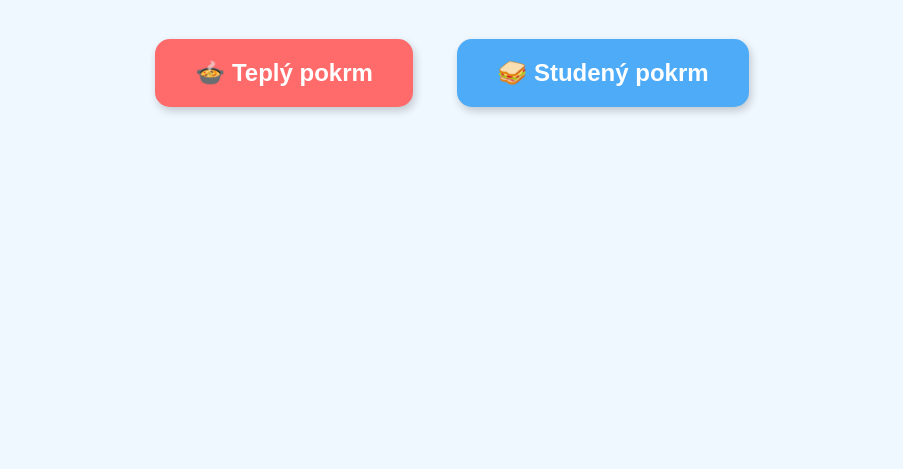
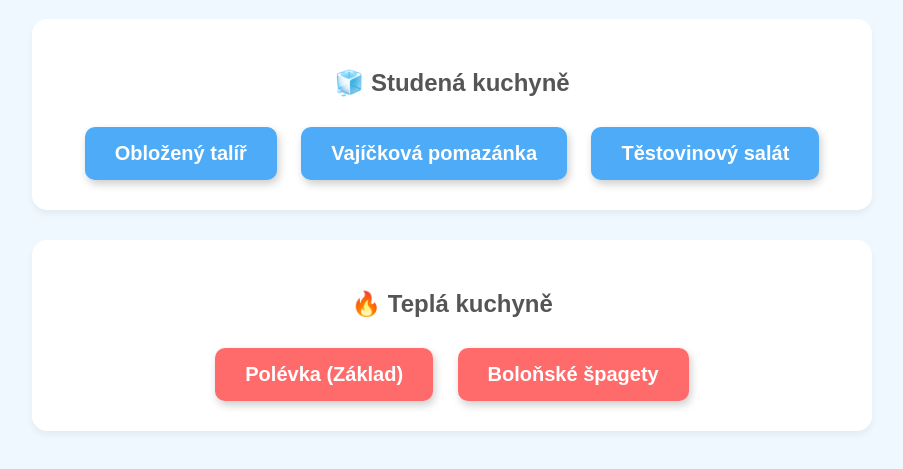
Before and after one commit to Cvaly676/mamkaskola2, a plain HTML site: page index.html in a window 1280 px wide. Shown: the part 81-550 px from the top of the page, without its empty margins (188-1091 px from the left). Drawn offline with Linux system fonts and the light colour scheme.

Commit message:
Update index.html

```diff
--- a/index.html
+++ b/index.html
@@ -13,23 +13,37 @@
             padding: 20px;
         }
         h1 { color: #333; font-size: 32px; }
+        h2 { color: #555; margin-top: 30px; }
 
         /* Navigace a obrazovky */
         .screen { display: none; }
         .active { display: block; }
 
         /* Tlačítka v menu */
+        .menu-category {
+            margin-bottom: 30px;
+            background: white;
+            padding: 20px;
+            border-radius: 15px;
+            box-shadow: 0 4px 6px rgba(0,0,0,0.05);
+            max-width: 800px;
+            margin-left: auto;
+            margin-right: auto;
+        }
+
         .menu-btn {
-            font-size: 24px;
-            padding: 20px 40px;
-            margin: 20px;
+            font-size: 20px;
+            padding: 15px 30px;
+            margin: 10px;
             border: none;
-            border-radius: 15px;
+            border-radius: 10px;
             cursor: pointer;
             color: white;
             font-weight: bold;
             box-shadow: 2px 4px 8px rgba(0,0,0,0.2);
+            transition: transform 0.1s;
         }
+        .menu-btn:active { transform: scale(0.95); }
         .btn-warm { background-color: #ff6b6b; }
         .btn-cold { background-color: #4dabf7; }
         .btn-back { background-color: #888; font-size: 18px; padding: 10px 20px; margin-bottom: 20px; }
@@ -60,15 +74,15 @@
         .ingredients-container {
             display: flex;
             justify-content: center;
-            gap: 20px;
+            gap: 15px;
             flex-wrap: wrap;
-            max-width: 800px;
+            max-width: 900px;
             margin: 0 auto;
         }
 
         .ingredient {
-            width: 120px;
-            height: 120px;
+            width: 110px;
+            height: 110px;
             background-color: #fff;
             border: 3px solid #999;
             border-radius: 15px;
@@ -76,14 +90,16 @@
             flex-direction: column;
             align-items: center;
             justify-content: center;
-            font-size: 20px;
+            font-size: 16px;
             font-weight: bold;
             cursor: grab;
             user-select: none;
             box-shadow: 2px 2px 5px rgba(0,0,0,0.1);
-            touch-action: none; /* Lepší pro budoucí dotykové obrazovky */
+            touch-action: none;
+            text-align: center;
+            padding: 5px;
         }
-        .ingredient span { font-size: 40px; } /* Velikost ikony/smajlíku */
+        .ingredient span { font-size: 35px; margin-bottom: 5px; }
 
         #message {
             font-size: 30px;
@@ -98,8 +114,19 @@
     <!-- OBRAZOVKA 1: HLAVNÍ MENU -->
     <div id="screen-menu" class="screen active">
         <h1>Co budeme dnes připravovat?</h1>
-        <button class="menu-btn btn-warm" onclick="startLevel('warm')">🍲 Teplý pokrm</button>
-        <button class="menu-btn btn-cold" onclick="startLevel('cold')">🥪 Studený pokrm</button>
+
+        <div class="menu-category">
+            <h2>🧊 Studená kuchyně</h2>
+            <button class="menu-btn btn-cold" onclick="startLevel('oblozeny_talir')">Obložený talíř</button>
+            <button class="menu-btn btn-cold" onclick="startLevel('vajickova_pomazanka')">Vajíčková pomazánka</button>
+            <button class="menu-btn btn-cold" onclick="startLevel('testovinovy_salat')">Těstovinový salát</button>
+        </div>
+
+        <div class="menu-category">
+            <h2>🔥 Teplá kuchyně</h2>
+            <button class="menu-btn btn-warm" onclick="startLevel('polevky')">Polévka (Základ)</button>
+            <button class="menu-btn btn-warm" onclick="startLevel('bolonske_spagety')">Boloňské špagety</button>
+        </div>
     </div>
 
     <!-- OBRAZOVKA 2: HRA -->
@@ -121,30 +148,75 @@
     </div>
 
     <script>
-        // DATABÁZE ÚROVNÍ (Zde můžeš v budoucnu přidávat další jídla)
+        // DATABÁZE ÚROVNÍ
         const levels = {
-            warm: {
-                title: "Teplý pokrm: Zeleninová polévka",
-                instructions: "Přetáhni do hrnce to, z čeho se vaří polévka.",
+            oblozeny_talir: {
+                title: "Obložený talíř",
+                instructions: "Přetáhni na talíř suroviny, které patří na obložený talíř.",
+                dropZoneIcon: "🍽️",
+                items: [
+                    { id: "sunka", name: "Šunka", icon: "🍖", correct: true },
+                    { id: "vejce", name: "Vejce", icon: "🥚", correct: true },
+                    { id: "syr", name: "Sýr", icon: "🧀", correct: true },
+                    { id: "rajce", name: "Rajče", icon: "🍅", correct: true },
+                    { id: "okurka", name: "Kyselá okurka", icon: "🥒", correct: true },
+                    { id: "cesnek", name: "Česnek", icon: "🧄", correct: false },
+                    { id: "cibule", name: "Cibule", icon: "🧅", correct: false }
+                ]
+            },
+            vajickova_pomazanka: {
+                title: "Vajíčková pomazánka",
+                instructions: "Přetáhni do mísy to, co patří do vajíčkové pomazánky.",
+                dropZoneIcon: "🥣",
+                items: [
+                    { id: "vejce", name: "Vejce", icon: "🥚", correct: true },
+                    { id: "sul", name: "Sůl", icon: "🧂", correct: true },
+                    { id: "syr", name: "Sýr / Máslo", icon: "🧈", correct: true },
+                    { id: "horcice", name: "Hořčice", icon: "🍯", correct: true },
+                    { id: "brambor", name: "Brambora", icon: "🥔", correct: false },
+                    { id: "ryby", name: "Ryby", icon: "🐟", correct: false }
+                ]
+            },
+            testovinovy_salat: {
+                title: "Těstovinový salát",
+                instructions: "Přetáhni do mísy suroviny na těstovinový salát.",
+                dropZoneIcon: "🥗",
+                items: [
+                    { id: "testoviny", name: "Těstoviny", icon: "🍝", correct: true },
+                    { id: "kureci", name: "Kuřecí maso", icon: "🍗", correct: true },
+                    { id: "sunka", name: "Šunka", icon: "🍖", correct: true },
+                    { id: "syr", name: "Sýr", icon: "🧀", correct: true },
+                    { id: "okurek", name: "Okurek", icon: "🥒", correct: true },
+                    { id: "fazole", name: "Fazole", icon: "🫘", correct: false },
+                    { id: "jogurt", name: "Ovocný jogurt", icon: "🍓", correct: false }
+                ]
+            },
+            polevky: {
+                title: "Polévky (Základ)",
+                instructions: "Přetáhni do hrnce to, z čeho se běžně vaří polévka.",
                 dropZoneIcon: "🍲",
                 items: [
+                    { id: "brokolice", name: "Brokolice", icon: "🥦", correct: true },
+                    { id: "cocka", name: "Čočka", icon: "🧆", correct: true },
+                    { id: "brambor", name: "Brambora", icon: "🥔", correct: true },
+                    { id: "fazole", name: "Fazole", icon: "🫘", correct: true },
                     { id: "mrkev", name: "Mrkev", icon: "🥕", correct: true },
-                    { id: "brambor", name: "Brambora", icon: "🥔", correct: true },
-                    { id: "voda", name: "Voda", icon: "💧", correct: true },
-                    { id: "cokolada", name: "Čokoláda", icon: "🍫", correct: false },
-                    { id: "hruska", name: "Hruška", icon: "🍐", correct: false }
+                    { id: "meloun", name: "Meloun", icon: "🍉", correct: false },
+                    { id: "mandarinka", name: "Mandarinka", icon: "🍊", correct: false }
                 ]
             },
-            cold: {
-                title: "Studený pokrm: Chléb se šunkou",
-                instructions: "Přetáhni na talíř to, co patří na chleba.",
-                dropZoneIcon: "🍽️",
+            bolonske_spagety: {
+                title: "Boloňské špagety",
+                instructions: "Přetáhni do hrnce suroviny na boloňské špagety.",
+                dropZoneIcon: "🍝",
                 items: [
-                    { id: "chleb", name: "Chléb", icon: "🍞", correct: true },
-                    { id: "sunka", name: "Šunka", icon: "🍖", correct: true },
-                    { id: "syr", name: "Sýr", icon: "🧀", correct: true },
-                    { id: "syrove-maso", name: "Syrové maso", icon: "🥩", correct: false },
-                    { id: "zmrzlina", name: "Zmrzlina", icon: "🍦", correct: false }
+                    { id: "spagety", name: "Špagety", icon: "🍝", correct: true },
+                    { id: "rajce", name: "Rajče / Protlak", icon: "🍅", correct: true },
+                    { id: "cesnek", name: "Česnek", icon: "🧄", correct: true },
+                    { id: "mrkev", name: "Mrkev", icon: "🥕", correct: true },
+                    { id: "mlete_maso", name: "Mleté maso", icon: "🥩", correct: true },
+                    { id: "kureci", name: "Kuřecí maso", icon: "🍗", correct: false },
+                    { id: "cokolada", name: "Čokoláda", icon: "🍫", correct: false }
                 ]
             }
         };
@@ -160,8 +232,8 @@
         }
 
         // FUNKCE PRO START ÚROVNĚ
-        function startLevel(levelType) {
-            currentLevelInfo = levels[levelType];
+        function startLevel(levelKey) {
+            currentLevelInfo = levels[levelKey];
             correctItemsPlaced = 0;
             totalCorrectItems = currentLevelInfo.items.filter(item => item.correct).length;
 
@@ -174,16 +246,19 @@
             document.getElementById('level-instructions').innerText = currentLevelInfo.instructions;
             document.getElementById('message').innerText = "";
 
-            // Vyčištění talíře/hrnce
+            // Vyčištění talíře/hrnce a nastavení ikony na pozadí
             let dropZone = document.getElementById('drop-zone');
-            dropZone.innerHTML = "";
+            dropZone.innerHTML = currentLevelInfo.dropZoneIcon;
+            dropZone.style.color = "#eee"; // Světlá barva pro ikonu na pozadí
 
-            // Vygenerování surovin
+            // Vygenerování surovin a jejich zamíchání (aby nebyly vždy ve stejném pořadí)
             let ingredientsContainer = document.getElementById('ingredients');
             ingredientsContainer.innerHTML = "";
 
-            currentLevelInfo.items.forEach(item => {
-                // Zde se tvoří jednotlivé kartičky se surovinami
+            // Zamíchání pole surovin
+            let shuffledItems = currentLevelInfo.items.sort(() => 0.5 - Math.random());
+
+            shuffledItems.forEach(item => {
                 let div = document.createElement('div');
                 div.className = "ingredient";
                 div.draggable = true;
@@ -199,7 +274,7 @@
 
         // LOGIKA PRO TAŽENÍ A PUŠTĚNÍ (DRAG & DROP)
         function allowDrop(ev) {
-            ev.preventDefault(); // Nutné pro povolení vložení
+            ev.preventDefault();
         }
 
         function drag(ev) {
@@ -211,18 +286,28 @@
             let data = ev.dataTransfer.getData("text");
             let draggedElement = document.getElementById(data);
 
-            if (!draggedElement) return;
+            if (!draggedElement || draggedElement.parentElement.id === "drop-zone") return;
 
             let isCorrect = draggedElement.getAttribute("data-correct") === "true";
             let messageEl = document.getElementById("message");
+            let dropZone = document.getElementById('drop-zone');
 
             if (isCorrect) {
+                // Pokud je to první správná surovina, smažeme ikonu pozadí (např. 🍽️)
+                if (correctItemsPlaced === 0) {
+                    dropZone.innerHTML = "";
+                }
+
                 // Správná volba - přesune se na talíř
-                document.getElementById('drop-zone').appendChild(draggedElement);
+                dropZone.appendChild(draggedElement);
                 draggedElement.draggable = false;
                 draggedElement.style.cursor = "default";
                 draggedElement.style.borderColor = "#4caf50";
                 draggedElement.style.backgroundColor = "#e6ffe6";
+                draggedElement.style.width = "80px"; // Zmenšení po vložení
+                draggedElement.style.height = "80px";
+                draggedElement.style.fontSize = "12px";
+                draggedElement.querySelector('span').style.fontSize = "25px";
 
                 messageEl.style.color = "green";
                 messageEl.innerText = "Výborně! To tam patří.";
```
